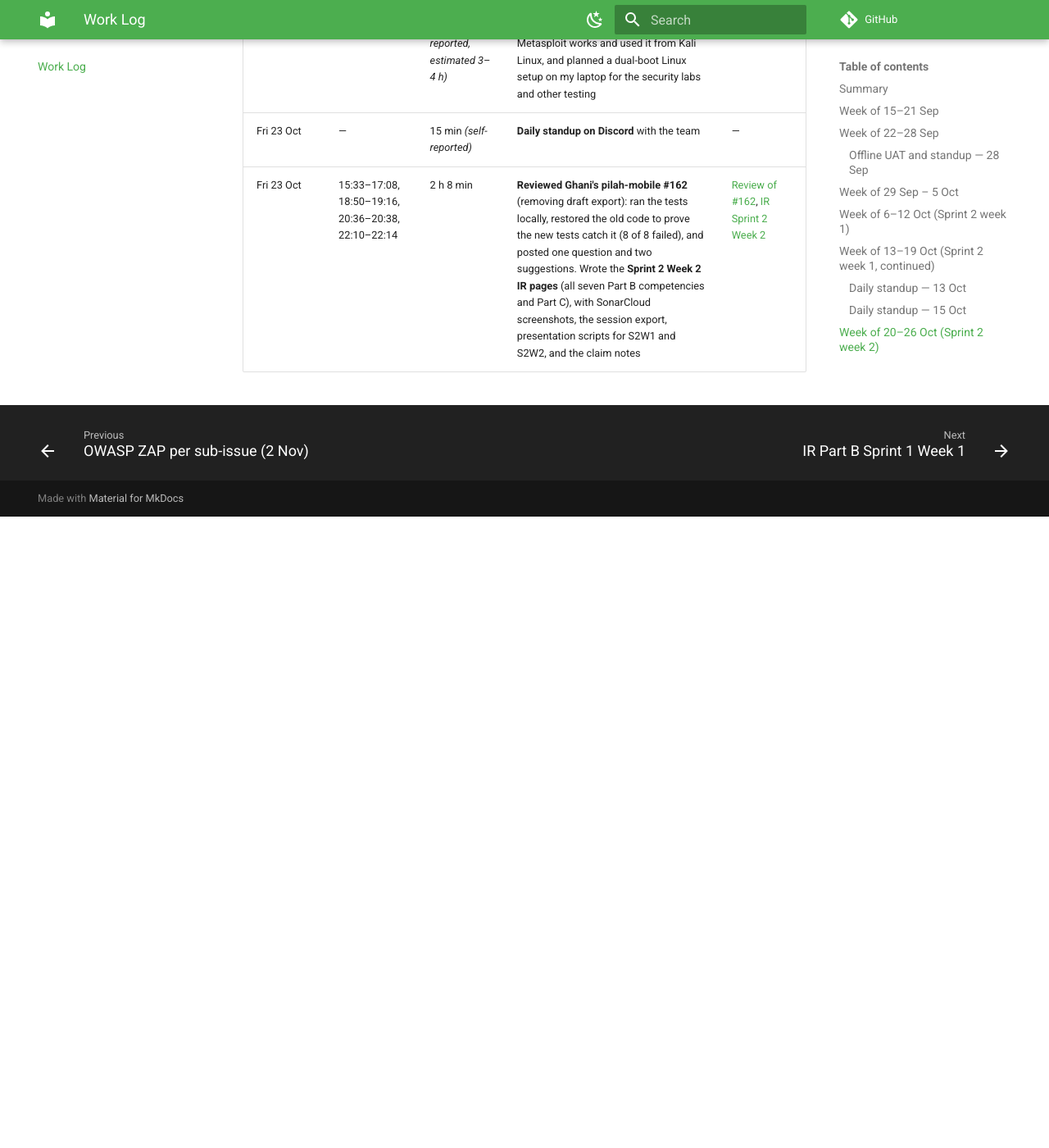
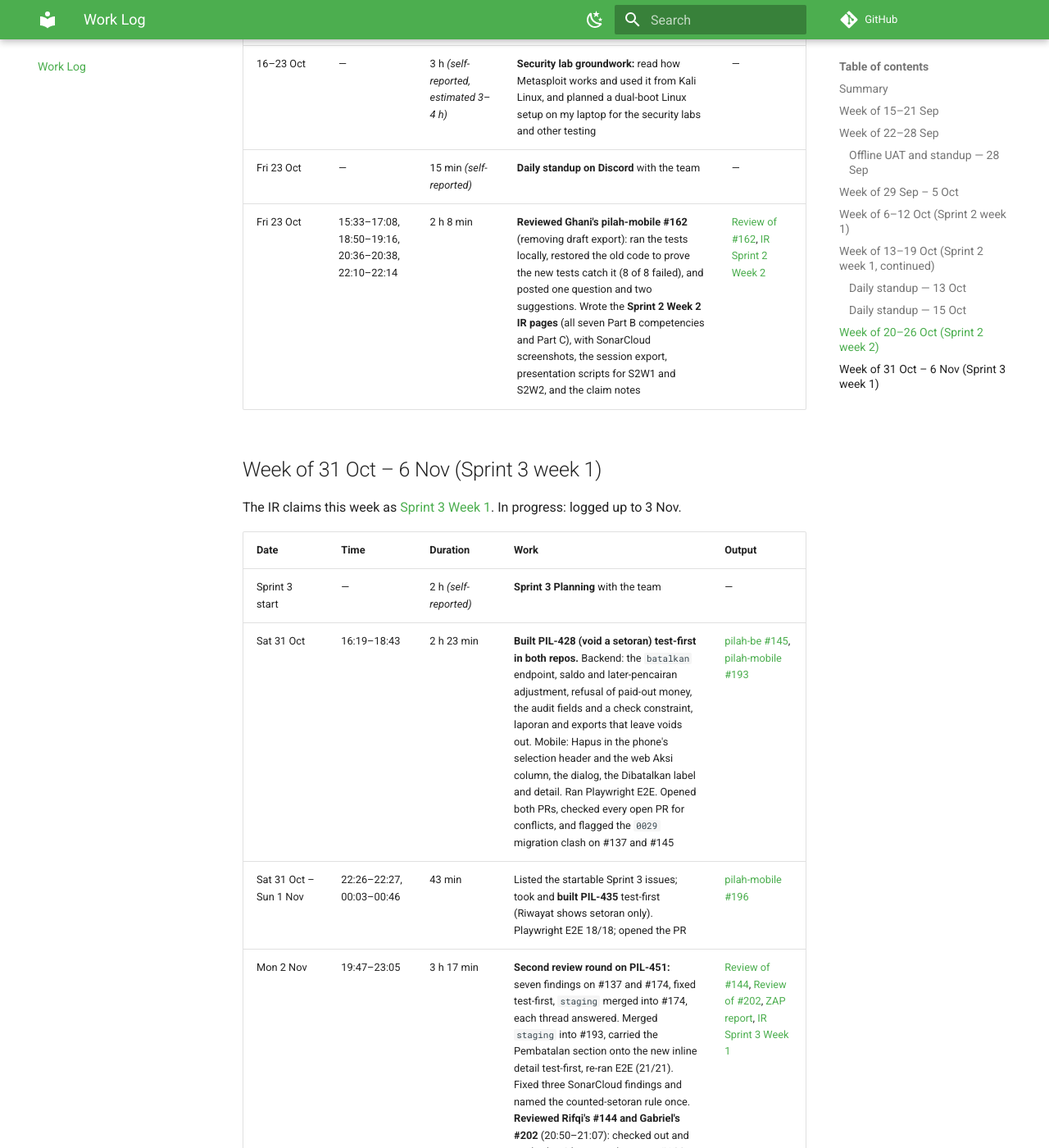
Before and after one commit to mvfi0/pilah-docs, an MkDocs documentation site: the page built from docs/logs/index.md, in a window 1280 px wide and 1400 px high, scrolled down 11162 px. Shown: the whole window at 82% size. Built offline with MkDocs 1.6.1 and Material for MkDocs 9.7.7, drawn with Linux system fonts in a browser that asks for light colours; comment, search, counter and statistics services are not loaded; before the commit the page ends 11792 px from its top, so only the background shows below that; some of the changed text lies outside the part shown.

Commit message:
docs(ir): add Sprint 3 Week 1 Part C and log 31 Oct - 3 Nov
9 h 47 min logged so far: 7 h 2 min of measured session time (including the reviews of #144 and #202) plus Sprint 3 Planning (2 h) and the week's standups (45 min), both self-reported. Commitment stays at 3 only if the week reaches 17 h by 6 Nov; Aptitude 3, Grow Together 2.

Co-Authored-By: Claude Opus 5.5 <noreply@anthropic.com>

```diff
--- a/docs/logs/index.md
+++ b/docs/logs/index.md
@@ -14,7 +14,8 @@ What was done, when, and how long it took.
 | 6–12 Oct (Sprint 2 week 1) | 10 h 23 min, of which 2 h is Sprint Planning 2 |
 | 13–19 Oct (Sprint 2 week 1, continued) | 13 h 8 min, of which 1 h 1 min is the three Discord standups, 30 min reading and ~1 h 30 min the security scan |
 | 20–26 Oct (Sprint 2 week 2, in progress) | 12 h 29 min so far, of which 3 h is the Sprint 2 Review, UAT and Retrospective, 30 min the two Discord standups and 3 h the security lab groundwork |
-| **Total** | **61 h 6 min** |
+| 31 Oct – 6 Nov (Sprint 3 week 1, in progress) | 9 h 47 min so far, of which 2 h is Sprint 3 Planning and 45 min the Discord standups |
+| **Total** | **70 h 53 min** |
 
 Rows are grouped by the date the work happened. The IR pages group the same work differently: PIL-176 is claimed in [week 1](../review/index.md), and PIL-222 — started late on 22 Sep, reviewed and finished afterwards — in [week 2](../review-week-2/index.md), together with PIL-230 and the second review round on PIL-176.
 
@@ -119,3 +120,16 @@ The IR claims 16–23 Oct as [Sprint 2 Week 2](../review-sprint-2-week-2/index.m
 | 16–23 Oct | — | 3 h *(self-reported, estimated 3–4 h)* | **Security lab groundwork:** read how Metasploit works and used it from Kali Linux, and planned a dual-boot Linux setup on my laptop for the security labs and other testing | — |
 | Fri 23 Oct | — | 15 min *(self-reported)* | **Daily standup on Discord** with the team | — |
 | Fri 23 Oct | 15:33–17:08, 18:50–19:16, 20:36–20:38, 22:10–22:14 | 2 h 8 min | **Reviewed Ghani's pilah-mobile #162** (removing draft export): ran the tests locally, restored the old code to prove the new tests catch it (8 of 8 failed), and posted one question and two suggestions. Wrote the **Sprint 2 Week 2 IR pages** (all seven Part B competencies and Part C), with SonarCloud screenshots, the session export, presentation scripts for S2W1 and S2W2, and the claim notes | [Review of #162](https://github.com/bank-sampah-PILAH/pilah-mobile/pull/162#pullrequestreview-5626578469), [IR Sprint 2 Week 2](../review-sprint-2-week-2/index.md) |
+
+## Week of 31 Oct – 6 Nov (Sprint 3 week 1)
+
+The IR claims this week as [Sprint 3 Week 1](../review-sprint-3-week-1/index.md). In progress: logged up to 3 Nov.
+
+| Date | Time | Duration | Work | Output |
+|---|---|---|---|---|
+| Sprint 3 start | — | 2 h *(self-reported)* | **Sprint 3 Planning** with the team | — |
+| Sat 31 Oct | 16:19–18:43 | 2 h 23 min | **Built PIL-428 (void a setoran) test-first in both repos.** Backend: the `batalkan` endpoint, saldo and later-pencairan adjustment, refusal of paid-out money, the audit fields and a check constraint, laporan and exports that leave voids out. Mobile: Hapus in the phone's selection header and the web Aksi column, the dialog, the Dibatalkan label and detail. Ran Playwright E2E. Opened both PRs, checked every open PR for conflicts, and flagged the `0029` migration clash on #137 and #145 | [pilah-be #145](https://github.com/bank-sampah-PILAH/pilah-be/pull/145), [pilah-mobile #193](https://github.com/bank-sampah-PILAH/pilah-mobile/pull/193) |
+| Sat 31 Oct – Sun 1 Nov | 22:26–22:27, 00:03–00:46 | 43 min | Listed the startable Sprint 3 issues; took and **built PIL-435** test-first (Riwayat shows setoran only). Playwright E2E 18/18; opened the PR | [pilah-mobile #196](https://github.com/bank-sampah-PILAH/pilah-mobile/pull/196) |
+| Mon 2 Nov | 19:47–23:05 | 3 h 17 min | **Second review round on PIL-451:** seven findings on #137 and #174, fixed test-first, `staging` merged into #174, each thread answered. Merged `staging` into #193, carried the Pembatalan section onto the new inline detail test-first, re-ran E2E (21/21). Fixed three SonarCloud findings and named the counted-setoran rule once. **Reviewed Rifqi's #144 and Gabriel's #202** (20:50–21:07): checked out and ran both, with a scratch test on #144. Wrote the **Sprint 3 Week 1 Part B pages**. **ZAP scans of PIL-428 and PIL-435**, with the report and a reusable scan script | [Review of #144](https://github.com/bank-sampah-PILAH/pilah-be/pull/144#pullrequestreview-5737653085), [Review of #202](https://github.com/bank-sampah-PILAH/pilah-mobile/pull/202#pullrequestreview-5737765335), [ZAP report](../security/zap-2026-11-02.md), [IR Sprint 3 Week 1](../review-sprint-3-week-1/index.md) |
+| Tue 3 Nov | 03:32–03:35, 12:18–12:19, 13:25–14:02 | 39 min | Published the session export; wrote the 3P; raised the S2W3 Security claim to level 3 on the 26 Oct scan; wrote these Part C pages | [IR Part C, Sprint 3 Week 1](../review-part-c/sprint-3-week-1/commitment.md) |
+| 31 Oct – 6 Nov | — | 45 min *(self-reported)* | **Daily standups on Discord** with the team, the week's total | — |
--- a/mkdocs.yml
+++ b/mkdocs.yml
@@ -166,3 +166,7 @@ nav:
           - Aptitude, Applying Knowledge: review-part-c/sprint-2-week-2/aptitude.md
           - Grow Together, Communication, Knowledge Sharing: review-part-c/sprint-2-week-2/grow-together.md
           - Commitment, Work Ethic: review-part-c/sprint-2-week-2/commitment.md
+      - Sprint 3 Week 1:
+          - Aptitude, Applying Knowledge: review-part-c/sprint-3-week-1/aptitude.md
+          - Grow Together, Communication, Knowledge Sharing: review-part-c/sprint-3-week-1/grow-together.md
+          - Commitment, Work Ethic: review-part-c/sprint-3-week-1/commitment.md
```
Also changed, not shown: docs/review-part-c/index.md (+6 -6 lines), docs/review-part-c/sprint-3-week-1/aptitude.md (added, +30 -0 lines), docs/review-part-c/sprint-3-week-1/commitment.md (added, +56 -0 lines), docs/review-part-c/sprint-3-week-1/grow-together.md (added, +24 -0 lines).
